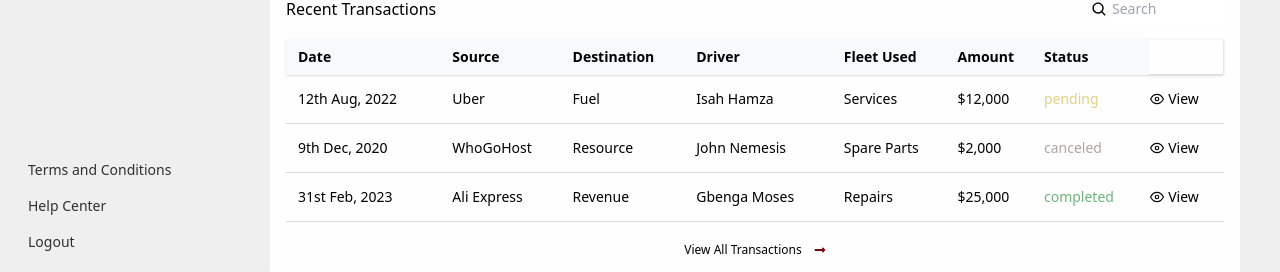
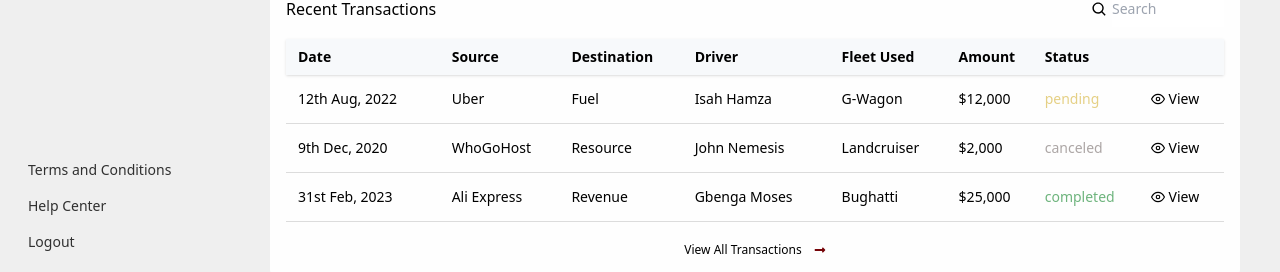
Before and after one commit to Isah-Hamza/GDL-App, a React (Vite) app: page /dashboard in a window 1280 px wide. Shown: the part 518-790 px from the top of the page. Built offline with nearby package versions, Linux system fonts and the light colour scheme.

Commit message:
changed the title of the app

```diff
--- a/index.html
+++ b/index.html
@@ -4,7 +4,7 @@
     <meta charset="UTF-8" />
     <link rel="icon" type="image/svg+xml" href="/vite.svg" />
     <meta name="viewport" content="width=device-width, initial-scale=1.0" />
-    <title>Vite + React</title>
+    <title>GDL Rider | Dashboard</title>
   </head>
   <body>
     <div id="root"></div>
--- a/src/pages/Dashboard/Home/index.jsx
+++ b/src/pages/Dashboard/Home/index.jsx
@@ -42,7 +42,7 @@ const Home = () => {
       merchant: "Uber",
       category: "Fuel",
       person: "Isah Hamza",
-      department: "Services",
+      department: "G-Wagon",
       amount: "$12,000",
       status: "pending",
     },
@@ -51,7 +51,7 @@ const Home = () => {
       merchant: "WhoGoHost",
       category: "Resource",
       person: "John Nemesis",
-      department: "Spare Parts",
+      department: "Landcruiser",
       amount: "$2,000",
       status: "canceled",
     },
@@ -60,7 +60,7 @@ const Home = () => {
       merchant: "Ali Express",
       category: "Revenue",
       person: "Gbenga Moses",
-      department: "Repairs",
+      department: "Bughatti",
       amount: "$25,000",
       status: "completed",
     },
@@ -74,6 +74,7 @@ const Home = () => {
     "Fleet Used",
     "Amount",
     "Status",
+    ''
   ];
 
   return (
```
